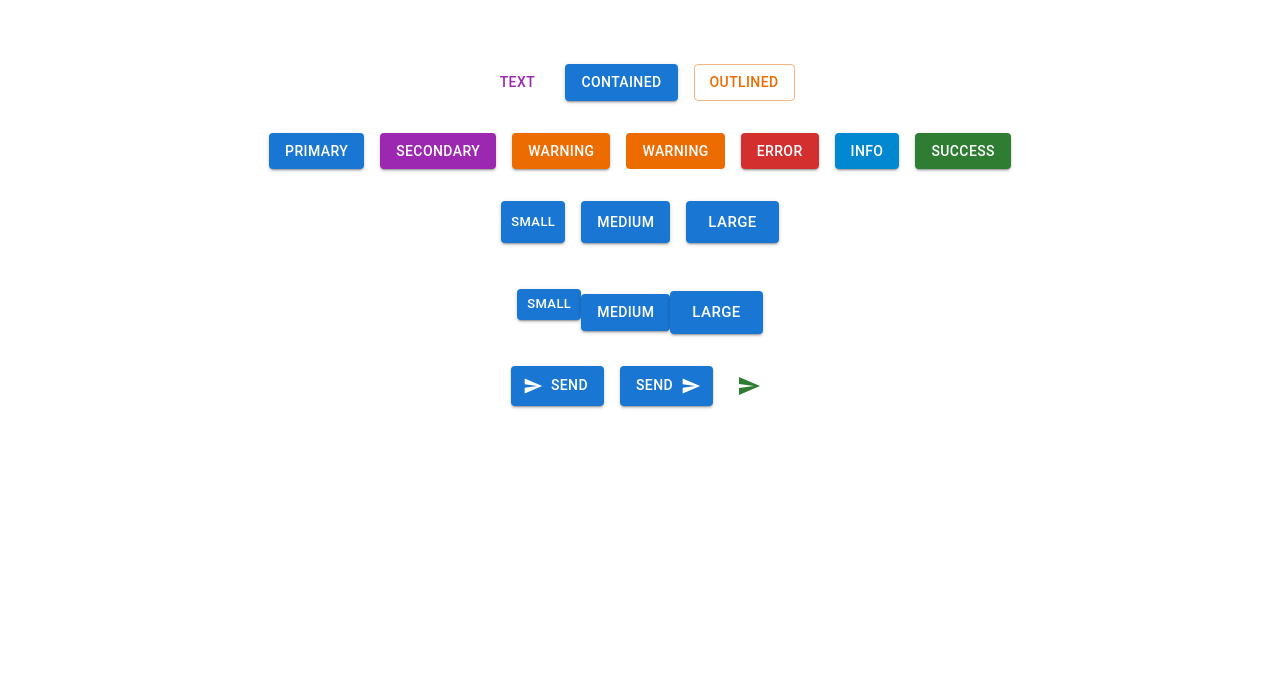
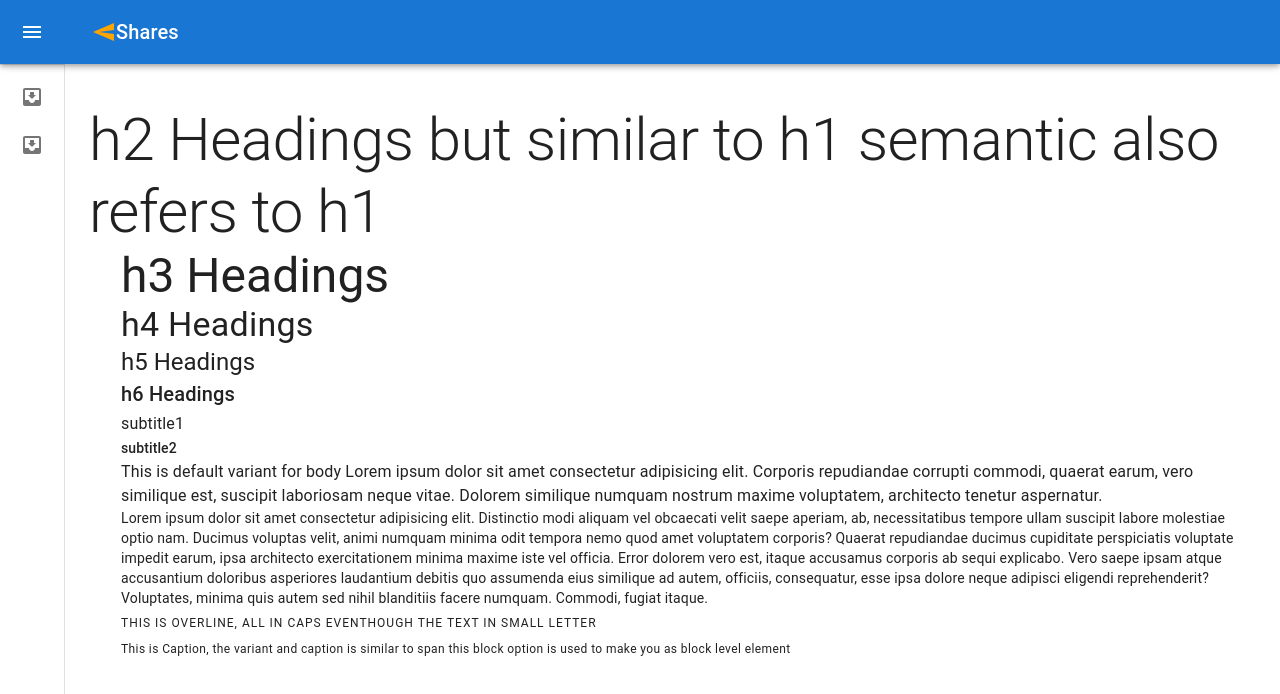
Before and after one commit to Murugananthstr/MaterialUIForReact, a React (Create React App) app in the folder react-mui-demo/: page / in a window 1280 px wide. Shown: the top 694 px of the page. Built offline with nearby package versions, Linux system fonts and the light colour scheme.

Commit message:
Material UI Drawer and router added

```diff
--- a/react-mui-demo/package.json
+++ b/react-mui-demo/package.json
@@ -16,6 +16,7 @@
     "@types/react-dom": "^18.2.7",
     "react": "^18.2.0",
     "react-dom": "^18.2.0",
+    "react-router-dom": "^6.17.0",
     "react-scripts": "5.0.1",
     "typescript": "^4.9.5",
     "web-vitals": "^2.1.4"
--- a/react-mui-demo/src/App.tsx
+++ b/react-mui-demo/src/App.tsx
@@ -1,13 +1,24 @@
+import ReactDOM from "react-dom/client";
+import { BrowserRouter, Routes, Route } from "react-router-dom";
 import "./App.css";
 import MuiButton from "./components/MuiButton";
 import MuiTypography from "./components/MuiTypography";
+import { DrawerHeader } from "./components/Drawer";
+import Box from "@mui/material/Box";
+import MiniDrawer from "./components/Drawer";
 
 function App() {
   return (
-    <div className="App">
-      {/* <MuiTypography /> */}
-      <MuiButton />
-    </div>
+    <BrowserRouter>
+      <Box sx={{ display: "flex" }}>
+        <MiniDrawer />
+        <Routes>
+          <Route path="/" element={<MuiTypography />} />
+          <Route path="/buttons" element={<MuiButton />} />
+          <Route path="/blogs" element={<MuiTypography />} />
+        </Routes>
+      </Box>
+    </BrowserRouter>
   );
 }
 
--- /dev/null
+++ b/react-mui-demo/src/components/Drawer.tsx
@@ -0,0 +1,193 @@
+import * as React from "react";
+import { styled, useTheme, Theme, CSSObject } from "@mui/material/styles";
+import Box from "@mui/material/Box";
+import MuiDrawer from "@mui/material/Drawer";
+import MuiAppBar, { AppBarProps as MuiAppBarProps } from "@mui/material/AppBar";
+import Toolbar from "@mui/material/Toolbar";
+import List from "@mui/material/List";
+import CssBaseline from "@mui/material/CssBaseline";
+import Typography from "@mui/material/Typography";
+import Divider from "@mui/material/Divider";
+import IconButton from "@mui/material/IconButton";
+import MenuIcon from "@mui/icons-material/Menu";
+import ChevronLeftIcon from "@mui/icons-material/ChevronLeft";
+import ChevronRightIcon from "@mui/icons-material/ChevronRight";
+import ListItem from "@mui/material/ListItem";
+import ListItemButton from "@mui/material/ListItemButton";
+import ListItemIcon from "@mui/material/ListItemIcon";
+import ListItemText from "@mui/material/ListItemText";
+import InboxIcon from "@mui/icons-material/MoveToInbox";
+import MailIcon from "@mui/icons-material/Mail";
+import { Link } from "react-router-dom";
+import SendIcon from "@mui/icons-material/Send";
+
+const drawerWidth = 240;
+
+const openedMixin = (theme: Theme): CSSObject => ({
+  width: drawerWidth,
+  transition: theme.transitions.create("width", {
+    easing: theme.transitions.easing.sharp,
+    duration: theme.transitions.duration.enteringScreen,
+  }),
+  overflowX: "hidden",
+});
+
+const closedMixin = (theme: Theme): CSSObject => ({
+  transition: theme.transitions.create("width", {
+    easing: theme.transitions.easing.sharp,
+    duration: theme.transitions.duration.leavingScreen,
+  }),
+  overflowX: "hidden",
+  width: `calc(${theme.spacing(7)} + 1px)`,
+  [theme.breakpoints.up("sm")]: {
+    width: `calc(${theme.spacing(8)} + 1px)`,
+  },
+});
+
+export const DrawerHeader = styled("div")(({ theme }) => ({
+  display: "flex",
+  alignItems: "center",
+  justifyContent: "flex-end",
+  padding: theme.spacing(0, 1),
+  // necessary for content to be below app bar
+  ...theme.mixins.toolbar,
+}));
+
+interface AppBarProps extends MuiAppBarProps {
+  open?: boolean;
+}
+
+const AppBar = styled(MuiAppBar, {
+  shouldForwardProp: (prop) => prop !== "open",
+})<AppBarProps>(({ theme, open }) => ({
+  zIndex: theme.zIndex.drawer + 1,
+  transition: theme.transitions.create(["width", "margin"], {
+    easing: theme.transitions.easing.sharp,
+    duration: theme.transitions.duration.leavingScreen,
+  }),
+  ...(open && {
+    marginLeft: drawerWidth,
+    width: `calc(100% - ${drawerWidth}px)`,
+    transition: theme.transitions.create(["width", "margin"], {
+      easing: theme.transitions.easing.sharp,
+      duration: theme.transitions.duration.enteringScreen,
+    }),
+  }),
+}));
+
+const Drawer = styled(MuiDrawer, {
+  shouldForwardProp: (prop) => prop !== "open",
+})(({ theme, open }) => ({
+  width: drawerWidth,
+  flexShrink: 0,
+  whiteSpace: "nowrap",
+  boxSizing: "border-box",
+  ...(open && {
+    ...openedMixin(theme),
+    "& .MuiDrawer-paper": openedMixin(theme),
+  }),
+  ...(!open && {
+    ...closedMixin(theme),
+    "& .MuiDrawer-paper": closedMixin(theme),
+  }),
+}));
+
+export default function MiniDrawer() {
+  const theme = useTheme();
+  const [open, setOpen] = React.useState(false);
+
+  const handleDrawerOpen = () => {
+    setOpen(true);
+  };
+
+  const handleDrawerClose = () => {
+    setOpen(false);
+  };
+
+  return (
+    <Box sx={{ display: "flex" }}>
+      <CssBaseline />
+      <AppBar position="fixed" open={open}>
+        <Toolbar>
+          <IconButton
+            color="inherit"
+            aria-label="open drawer"
+            onClick={handleDrawerOpen}
+            edge="start"
+            sx={{
+              marginRight: 5,
+              ...(open && { display: "none" }),
+            }}
+          >
+            <MenuIcon />
+          </IconButton>
+          <SendIcon sx={{ color: "orange", transform: "rotate(180deg)" }} />
+          <Typography variant="h6" noWrap component="div">
+            Shares
+          </Typography>
+        </Toolbar>
+      </AppBar>
+      <Drawer variant="permanent" open={open}>
+        <DrawerHeader>
+          <IconButton onClick={handleDrawerClose}>
+            {theme.direction === "rtl" ? (
+              <ChevronRightIcon />
+            ) : (
+              <ChevronLeftIcon />
+            )}
+          </IconButton>
+        </DrawerHeader>
+        <Divider />
+        <List>
+          <Link to="/buttons">
+            <ListItem key="Button" disablePadding sx={{ display: "block" }}>
+              <ListItemButton
+                sx={{
+                  minHeight: 48,
+                  justifyContent: open ? "initial" : "center",
+                  px: 2.5,
+                }}
+              >
+                <ListItemIcon
+                  sx={{
+                    minWidth: 0,
+                    mr: open ? 3 : "auto",
+                    justifyContent: "center",
+                  }}
+                >
+                  <InboxIcon />
+                </ListItemIcon>
+                <ListItemText primary="Button" sx={{ opacity: open ? 1 : 0 }} />
+              </ListItemButton>
+            </ListItem>
+          </Link>
+          <Link to="/blogs">
+            <ListItem key="Typography" disablePadding sx={{ display: "block" }}>
+              <ListItemButton
+                sx={{
+                  minHeight: 48,
+                  justifyContent: open ? "initial" : "center",
+                  px: 2.5,
+                }}
+              >
+                <ListItemIcon
+                  sx={{
+                    minWidth: 0,
+                    mr: open ? 3 : "auto",
+                    justifyContent: "center",
+                  }}
+                >
+                  <InboxIcon />
+                </ListItemIcon>
+                <ListItemText
+                  primary="Typography"
+                  sx={{ opacity: open ? 1 : 0 }}
+                />
+              </ListItemButton>
+            </ListItem>
+          </Link>
+        </List>
+      </Drawer>
+    </Box>
+  );
+}
--- a/react-mui-demo/src/components/MuiButton.tsx
+++ b/react-mui-demo/src/components/MuiButton.tsx
@@ -1,11 +1,18 @@
-import { Button, IconButton, Stack } from "@mui/material";
+import { Box, IconButton, Stack } from "@mui/material";
+import Button from "@mui/material/Button";
 import SendIcon from "@mui/icons-material/Send";
+import DeleteForeverIcon from "@mui/icons-material/DeleteForever";
+import DeleteIcon from "@mui/icons-material/Delete";
+import DeleteOutlineRoundedIcon from "@mui/icons-material/DeleteOutlineRounded";
 import React from "react";
+import Drawer from "./Drawer";
 
 const MuiButton = () => {
   return (
-    <Stack spacing={4} alignItems={"center"}>
-      <Stack spacing={2} direction="row">
+    <>
+      <Box component="main" sx={{ flexGrow: 1, p: 3 }}>
+        <Stack spacing={4} alignItems={"center"} display="block">
+          <Stack spacing={2} direction="row" display="block">
             <Button variant="text" color="secondary" href="https://google.com">
               Text
             </Button>
@@ -14,7 +21,7 @@ const MuiButton = () => {
               Outlined
             </Button>
           </Stack>
-      <Stack spacing={2} direction="row">
+          <Stack spacing={2} direction="row" display="block">
             <Button variant="contained" color="primary">
               Primary
             </Button>
@@ -37,7 +44,7 @@ const MuiButton = () => {
               Success
             </Button>
           </Stack>
-      <Stack spacing={2} direction="row">
+          <Stack spacing={2} direction="row" display="block">
             <Button variant="contained" size="small">
               small
             </Button>
@@ -48,7 +55,7 @@ const MuiButton = () => {
               large
             </Button>
           </Stack>
-      <Stack display="block" spacing={2} direction="column">
+          <Stack display="block" spacing={2} direction="row">
             <Button variant="contained" size="small">
               small
             </Button>
@@ -59,18 +66,32 @@ const MuiButton = () => {
               large
             </Button>
           </Stack>
-      <Stack display="flex" spacing={2} direction={"row"}>
+          <Stack spacing={2} direction={"row"} display="block">
             <Button variant="contained" startIcon={<SendIcon />}>
               Send
             </Button>
             <Button variant="contained" endIcon={<SendIcon />}>
               Send
             </Button>
-        <IconButton color="success" size="medium" aria-label="send">
+            <IconButton
+              color="success"
+              size="medium"
+              aria-label="send"
+              onClick={(e) => alert(`this is click event ${e.detail}`)}
+            >
               <SendIcon />
             </IconButton>
+            <Button
+              variant="contained"
+              color="warning"
+              startIcon={<DeleteOutlineRoundedIcon />}
+            >
+              Delete
+            </Button>
           </Stack>
         </Stack>
+      </Box>
+    </>
   );
 };
 
--- a/react-mui-demo/src/components/MuiTypography.tsx
+++ b/react-mui-demo/src/components/MuiTypography.tsx
@@ -1,10 +1,16 @@
 import React from "react";
-import { Typography } from "@mui/material";
+import { Box, Stack, Typography } from "@mui/material";
 
 const MuiTypography = () => {
   return (
-    <div>
-      <Typography variant="h1"> h1 Headings </Typography>
+    <>
+      <Box component="main" sx={{ flexGrow: 1, p: 3, marginTop: 10 }}>
+        <Stack
+          spacing={4}
+          direction="row"
+          alignItems={"center"}
+          display="block"
+        >
           <Typography variant="h2" component="h1" gutterBottom>
             h2 Headings but similar to h1 semantic also refers to h1
           </Typography>
@@ -15,25 +21,36 @@ const MuiTypography = () => {
           <Typography variant="subtitle1"> subtitle1 </Typography>
           <Typography variant="subtitle2"> subtitle2 </Typography>
           <Typography variant="body1">
-        This is default variant for body Lorem ipsum dolor sit amet consectetur
-        adipisicing elit. Corporis repudiandae corrupti commodi, quaerat earum,
-        vero similique est, suscipit laboriosam neque vitae. Dolorem similique
-        numquam nostrum maxime voluptatem, architecto tenetur aspernatur.{" "}
+            This is default variant for body Lorem ipsum dolor sit amet
+            consectetur adipisicing elit. Corporis repudiandae corrupti commodi,
+            quaerat earum, vero similique est, suscipit laboriosam neque vitae.
+            Dolorem similique numquam nostrum maxime voluptatem, architecto
+            tenetur aspernatur.{" "}
           </Typography>
           <Typography variant="body2">
-        Lorem ipsum dolor sit amet consectetur adipisicing elit. Distinctio modi
-        aliquam vel obcaecati velit saepe aperiam, ab, necessitatibus tempore
-        ullam suscipit labore molestiae optio nam. Ducimus voluptas velit, animi
-        numquam minima odit tempora nemo quod amet voluptatem corporis? Quaerat
-        repudiandae ducimus cupiditate perspiciatis voluptate impedit earum,
-        ipsa architecto exercitationem minima maxime iste vel officia. Error
-        dolorem vero est, itaque accusamus corporis ab sequi explicabo. Vero
-        saepe ipsam atque accusantium doloribus asperiores laudantium debitis
-        quo assumenda eius similique ad autem, officiis, consequatur, esse ipsa
-        dolore neque adipisci eligendi reprehenderit? Voluptates, minima quis
-        autem sed nihil blanditiis facere numquam. Commodi, fugiat itaque.{" "}
+            Lorem ipsum dolor sit amet consectetur adipisicing elit. Distinctio
+            modi aliquam vel obcaecati velit saepe aperiam, ab, necessitatibus
+            tempore ullam suscipit labore molestiae optio nam. Ducimus voluptas
+            velit, animi numquam minima odit tempora nemo quod amet voluptatem
+            corporis? Quaerat repudiandae ducimus cupiditate perspiciatis
+            voluptate impedit earum, ipsa architecto exercitationem minima
+            maxime iste vel officia. Error dolorem vero est, itaque accusamus
+            corporis ab sequi explicabo. Vero saepe ipsam atque accusantium
+            doloribus asperiores laudantium debitis quo assumenda eius similique
+            ad autem, officiis, consequatur, esse ipsa dolore neque adipisci
+            eligendi reprehenderit? Voluptates, minima quis autem sed nihil
+            blanditiis facere numquam. Commodi, fugiat itaque.{" "}
           </Typography>
-    </div>
+          <Typography variant="overline">
+            This is Overline, all in caps eventhough the text in small letter
+          </Typography>
+          <Typography variant="caption" display="block">
+            This is Caption, the variant and caption is similar to span this
+            block option is used to make you as block level element
+          </Typography>
+        </Stack>
+      </Box>
+    </>
   );
 };
 
```
Also changed, not shown: 2 other files (tests, documents, lock files or other folders). Lines whose indentation alone changed are shown as unchanged.
